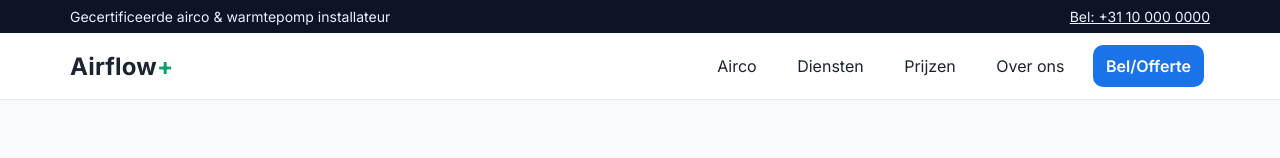
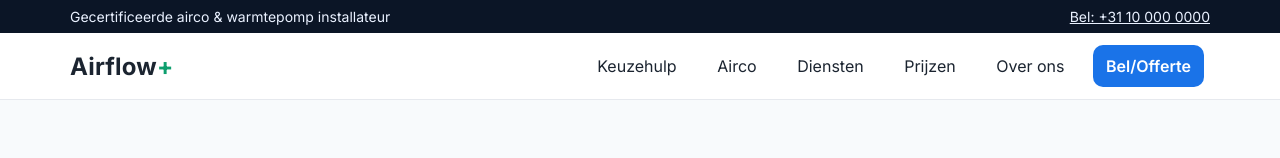
Before and after one commit to jxcobswipefile/airflowplus-site, a plain HTML site: page diensten.html in a window 1280 px wide. Shown: the top 158 px of the page. Drawn offline with Linux system fonts and the light colour scheme.

Commit message:
Update diensten.html

```diff
--- a/diensten.html
+++ b/diensten.html
@@ -28,6 +28,7 @@
   <div class="container header-inner">
     <a class="brand" href="index.html">Airflow<span class="accent">+</span></a>
     <nav class="nav">
+      <a href="index.html#keuzehulp">Keuzehulp</a>
       <a href="airco.html">Airco</a>
       <a href="diensten.html">Diensten</a>
       <a href="prijzen.html">Prijzen</a>
```
